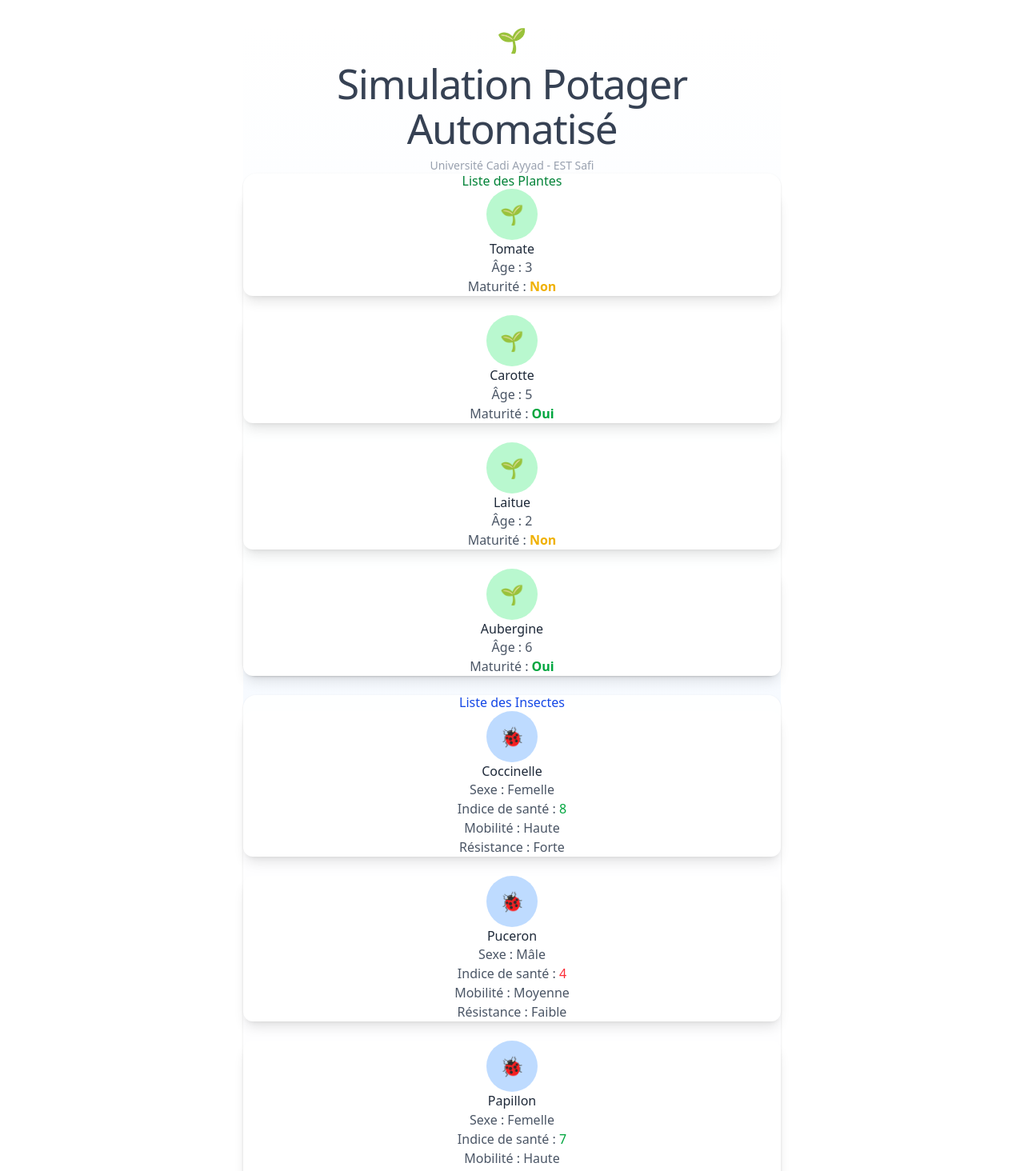
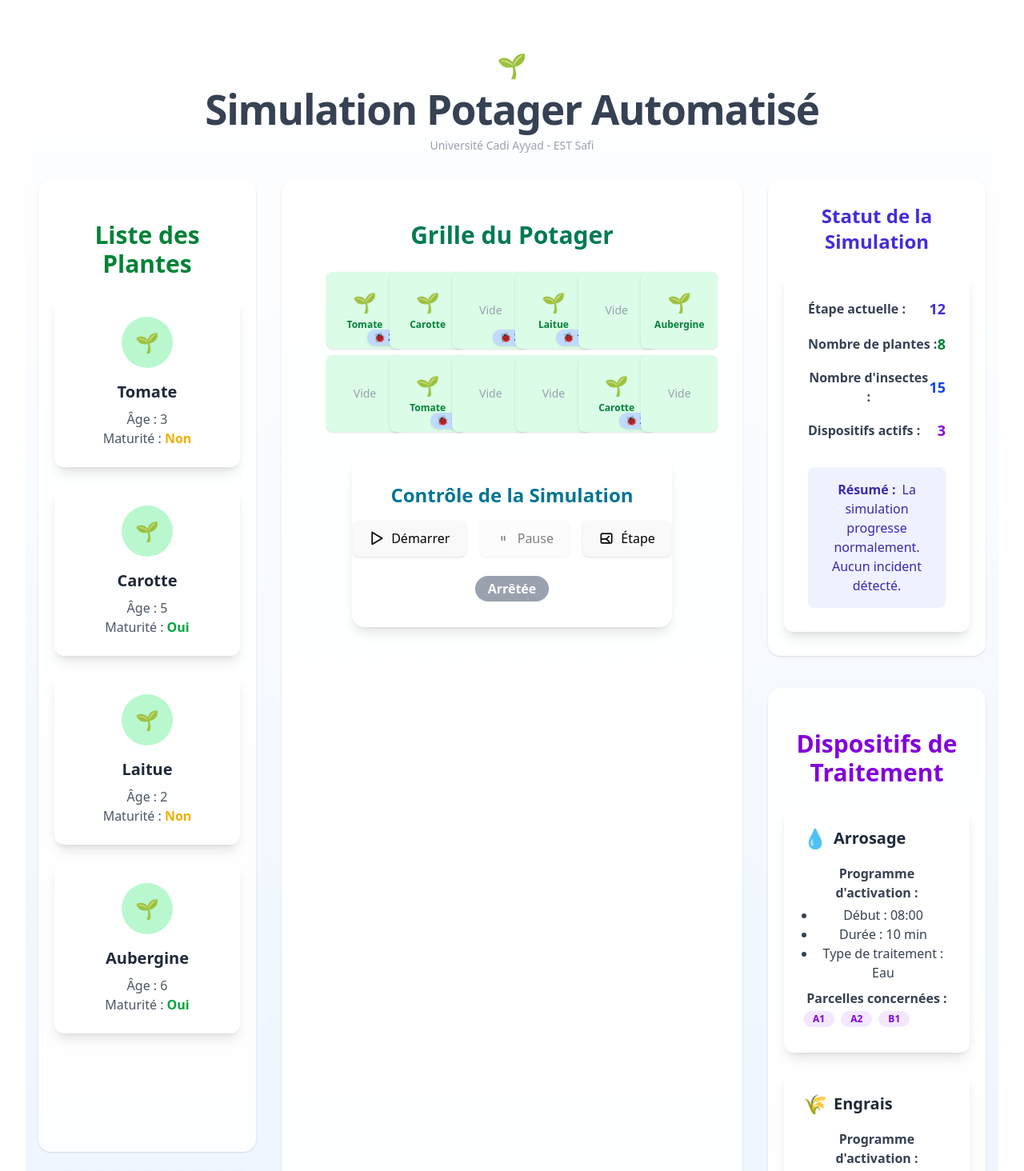
Before and after one commit to elmahdi004/simulation-potager, a Vue app in the folder simulation-potager-fe/: page / in a window 1280 px wide. Shown: the top 1464 px of the page at 80% size. Built offline with nearby package versions, Linux system fonts and the light colour scheme.

Commit message:
finish the initial interfaces

```diff
--- a/simulation-potager-fe/src/App.vue
+++ b/simulation-potager-fe/src/App.vue
@@ -9,141 +9,80 @@ import TreatmentDeviceList from "./components/TreatmentDeviceList.vue";
 import SimulationControl from "./components/SimulationControl.vue";
 import SimulationStatus from "./components/SimulationStatus.vue";
 
-// Placeholder data
-const plants = ref([
-  { id: 1, species: "Tomate", age: 3, isMature: false, plot: "A1" },
-  { id: 2, species: "Carotte", age: 5, isMature: true, plot: "A2" },
-]);
-const insects = ref([
-  {
-    id: 1,
-    species: "Coccinelle",
-    sex: "Femelle",
-    healthIndex: 8,
-    mobility: "Haute",
-    resistance: "Forte",
-    plot: "A1",
-  },
-  {
-    id: 2,
-    species: "Puceron",
-    sex: "Mâle",
-    healthIndex: 4,
-    mobility: "Moyenne",
-    resistance: "Faible",
-    plot: "A3",
-  },
-]);
-const plots = ref([
-  { id: "A1", plant: plants.value[0], insects: [insects.value[0]] },
-  { id: "A2", plant: plants.value[1], insects: [] },
-  { id: "A3", plant: null, insects: [insects.value[1]] },
-]);
-const devices = ref([
-  {
-    id: 1,
-    type: "Arrosage",
-    program: { start: "08:00", duration: 10, treatmentType: "Eau" },
-    affectedPlots: ["A1", "A2"],
-  },
-]);
-const simulationStatus = ref({
-  step: 12,
-  plants: plants.value.length,
-  insects: insects.value.length,
-  devices: devices.value.length,
-  summary: "La simulation progresse normalement. Aucun incident détecté.",
-});
-
-const selectedPlant = ref(null);
-const selectedInsect = ref(null);
-
-function selectPlant(plant) {
-  selectedPlant.value = plant;
-}
-function selectInsect(insect) {
-  selectedInsect.value = insect;
-}
-function selectPlot(plot) {
-  selectedPlant.value = plot.plant || null;
-  selectedInsect.value = plot.insects[0] || null;
-}
-function startSimulation() {
-  simulationStatus.value.summary = "Simulation démarrée.";
-}
-function pauseSimulation() {
-  simulationStatus.value.summary = "Simulation en pause.";
-}
-function stepSimulation() {
-  simulationStatus.value.step++;
-  simulationStatus.value.summary = `Étape ${simulationStatus.value.step} effectuée.`;
-}
+// (your existing data & methods here)
 </script>
 
 <template>
-  <div
-    class="min-h-screen bg-gradient-to-b from-white via-blue-50 to-green-50 flex flex-col items-center"
-  >
+  <div class="min-h-screen grid grid-rows-[auto_1fr_auto] bg-gradient-to-b from-white via-blue-50 to-green-50">
     <!-- Header -->
-    <header class="w-full max-w-2xl mx-auto py-8 text-center">
+    <header class="w-full max-w-7xl mx-auto py-8 text-center">
       <div class="flex flex-col items-center gap-2">
         <span class="text-3xl">🌱</span>
         <h1 class="text-2xl font-bold text-gray-700 tracking-tight">
           Simulation Potager Automatisé
         </h1>
-        <span class="text-sm text-gray-400"
-          >Université Cadi Ayyad - EST Safi</span
-        >
+        <span class="text-sm text-gray-400">Université Cadi Ayyad - EST Safi</span>
       </div>
     </header>
 
-    <main class="w-full max-w-2xl flex flex-col gap-6 px-2 pb-8">
-      <section class="bg-white/90 rounded-2xl shadow p-5">
+    <!-- Main grid -->
+    <main class="w-full max-w-7xl mx-auto grid grid-cols-12 gap-8 px-4 pb-8">
+      <!-- Left sidebar: Plants & Insects -->
+      <aside class="col-span-3 flex flex-col space-y-6">
+        <section class="bg-white/90 rounded-2xl shadow p-5 flex-1 overflow-y-auto">
           <PlantList :plants="plants" @select="selectPlant" />
         </section>
-      <section class="bg-white/90 rounded-2xl shadow p-5">
+        <section class="bg-white/90 rounded-2xl shadow p-5 flex-1 overflow-y-auto">
           <InsectList :insects="insects" @select="selectInsect" />
         </section>
-      <section
-        class="bg-white/90 rounded-2xl shadow p-5 flex flex-col items-center"
-      >
+      </aside>
+
+      <!-- Center: Plot + Controls -->
+      <section class="col-span-6 flex flex-col space-y-6">
+        <div class="bg-white/90 rounded-2xl shadow p-5 flex-1 overflow-hidden">
           <PlotGrid :plots="plots" @selectPlot="selectPlot" />
+        </div>
+        <!-- <div class="bg-white/90 rounded-2xl shadow p-5">
+          <SimulationControl
+            @start="startSimulation"
+            @pause="pauseSimulation"
+            @step="stepSimulation"
+          />
+        </div> -->
       </section>
-      <section class="flex flex-col md:flex-row gap-6">
-        <div class="flex-1 bg-white/90 rounded-2xl shadow p-5">
-          <PlantDetail v-if="selectedPlant" :plant="selectedPlant" />
-        </div>
-        <div class="flex-1 bg-white/90 rounded-2xl shadow p-5">
-          <InsectDetail v-if="selectedInsect" :insect="selectedInsect" />
-        </div>
-      </section>
-      <section class="bg-white/90 rounded-2xl shadow p-5">
-        <TreatmentDeviceList :devices="devices" />
-      </section>
-      <section
-        class="bg-white/90 rounded-2xl shadow p-5 flex flex-col md:flex-row items-center justify-between gap-4"
+      <div
+      class="fixed bottom-4 left-1/2 transform -translate-x-1/2 bg-white/90 rounded-2xl shadow-lg p-4 z-50"
+      style="width:90%; max-width:400px;"
     >
       <SimulationControl
         @start="startSimulation"
         @pause="pauseSimulation"
         @step="stepSimulation"
       />
+    </div>
+      <!-- Right sidebar: Stats & Devices -->
+      <aside class="col-span-3 flex flex-col space-y-6 gap-y-4">
+        <section class="bg-white/90 rounded-2xl shadow p-5">
           <SimulationStatus :status="simulationStatus" />
         </section>
+        <section class="bg-white/90 rounded-2xl shadow p-5 flex-1 overflow-y-auto">
+          <TreatmentDeviceList :devices="devices" />
+        </section>
+        <section class="bg-white/90 rounded-2xl shadow p-5 flex-1">
+          <PlantDetail v-if="selectedPlant" :plant="selectedPlant" />
+          <InsectDetail v-else-if="selectedInsect" :insect="selectedInsect" />
+          <p v-else class="text-gray-500">Sélectionnez une plante ou un insecte.</p>
+        </section>
+      </aside>
     </main>
 
     <!-- Footer -->
-    <footer
-      class="w-full max-w-2xl mx-auto py-6 text-center text-gray-300 text-xs mt-auto"
-    >
-      © {{ new Date().getFullYear() }} Simulation Potager Automatisé — Projet
-      Universitaire
+    <footer class="w-full max-w-7xl mx-auto py-6 text-center text-gray-300 text-xs">
+      © {{ new Date().getFullYear() }} Simulation Potager Automatisé — Projet Universitaire
     </footer>
   </div>
 </template>
 
 <style scoped>
-body {
-  font-family: "Inter", system-ui, Avenir, Helvetica, Arial, sans-serif;
-}
+/* (You can drop the body rule now that everything is in a wrapping div) */
 </style>
--- a/simulation-potager-fe/src/components/PlotGrid.vue
+++ b/simulation-potager-fe/src/components/PlotGrid.vue
@@ -1,5 +1,5 @@
 <template>
-  <div class="container mx-auto py-8">
+  <div class="container mx-auto p-8">
     <h2 class="text-3xl font-bold mb-6 text-emerald-700 text-center">
       Grille du Potager
     </h2>
--- a/simulation-potager-fe/src/components/SimulationControl.vue
+++ b/simulation-potager-fe/src/components/SimulationControl.vue
@@ -7,14 +7,14 @@
       <button
         @click="startSimulation"
         :disabled="simulationState === 'running'"
-        class="px-6 py-2 bg-green-500 text-white rounded-lg shadow hover:bg-green-600 transition disabled:opacity-50 flex items-center"
+        class="px-6 py-2 bg-green-500 text-black rounded-lg shadow hover:bg-green-600 transition disabled:opacity-50 flex items-center"
       >
         <svg
           xmlns="http://www.w3.org/2000/svg"
           class="h-5 w-5 mr-2"
           fill="none"
           viewBox="0 0 24 24"
-          stroke="currentColor"
+          stroke="black"
         >
           <path
             stroke-linecap="round"
@@ -28,14 +28,14 @@
       <button
         @click="pauseSimulation"
         :disabled="simulationState !== 'running'"
-        class="px-6 py-2 bg-yellow-500 text-white rounded-lg shadow hover:bg-yellow-600 transition disabled:opacity-50 flex items-center"
+        class="px-6 py-2 bg-yellow-500 text-black rounded-lg shadow hover:bg-yellow-600 transition disabled:opacity-50 flex items-center"
       >
         <svg
           xmlns="http://www.w3.org/2000/svg"
           class="h-5 w-5 mr-2"
           fill="none"
           viewBox="0 0 24 24"
-          stroke="currentColor"
+          stroke="black"
         >
           <path
             stroke-linecap="round"
@@ -49,14 +49,14 @@
       <button
         @click="stepSimulation"
         :disabled="simulationState === 'running'"
-        class="px-6 py-2 bg-blue-500 text-white rounded-lg shadow hover:bg-blue-600 transition disabled:opacity-50 flex items-center"
+        class="px-6 py-2 bg-blue-500 text-black rounded-lg shadow hover:bg-blue-600 transition disabled:opacity-50 flex items-center"
       >
         <svg
           xmlns="http://www.w3.org/2000/svg"
           class="h-5 w-5 mr-2"
           fill="none"
           viewBox="0 0 24 24"
-          stroke="currentColor"
+          stroke="black"
         >
           <path
             stroke-linecap="round"
--- a/simulation-potager-fe/src/components/SimulationStatus.vue
+++ b/simulation-potager-fe/src/components/SimulationStatus.vue
@@ -1,9 +1,9 @@
 <template>
-  <div class="max-w-xl mx-auto py-8">
+  <div class="max-w-xl mx-auto py-[10px]">
     <h2 class="text-2xl font-bold mb-6 text-indigo-700 text-center">
       Statut de la Simulation
     </h2>
-    <div class="bg-white rounded-xl shadow-lg p-6 flex flex-col gap-4">
+    <div class="bg-white rounded-xl shadow-lg p-[30px] flex flex-col gap-4">
       <div class="flex justify-between items-center">
         <span class="font-semibold text-gray-700">Étape actuelle :</span>
         <span class="text-lg font-bold text-indigo-700">{{ status.step }}</span>
--- a/simulation-potager-fe/src/style.css
+++ b/simulation-potager-fe/src/style.css
@@ -1,5 +1,6 @@
-@import "tailwindcss/preflight";
+
 @tailwind utilities;
+
 
 :root {
   font-family: system-ui, Avenir, Helvetica, Arial, sans-serif;
```
Lines whose indentation alone changed are shown as unchanged.
